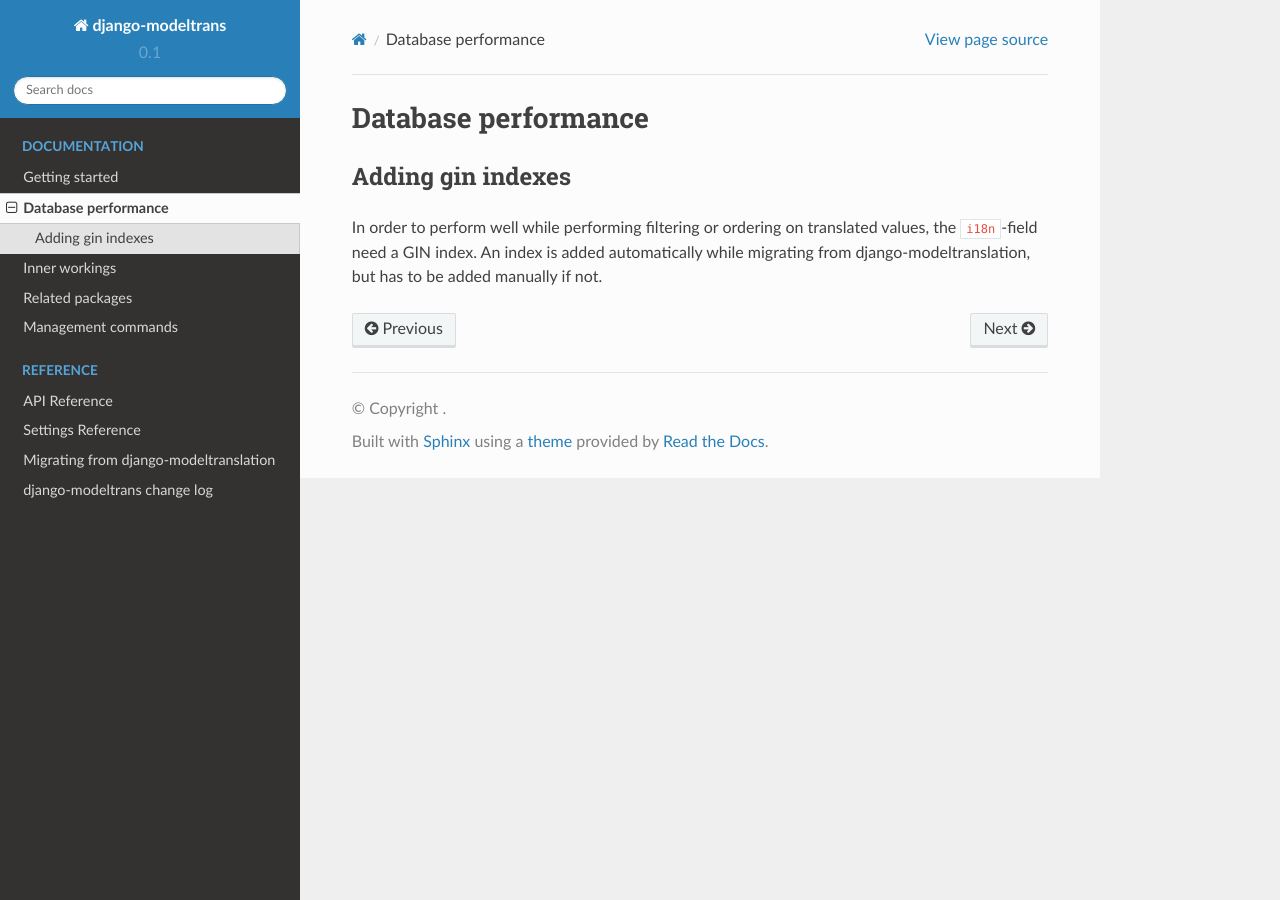
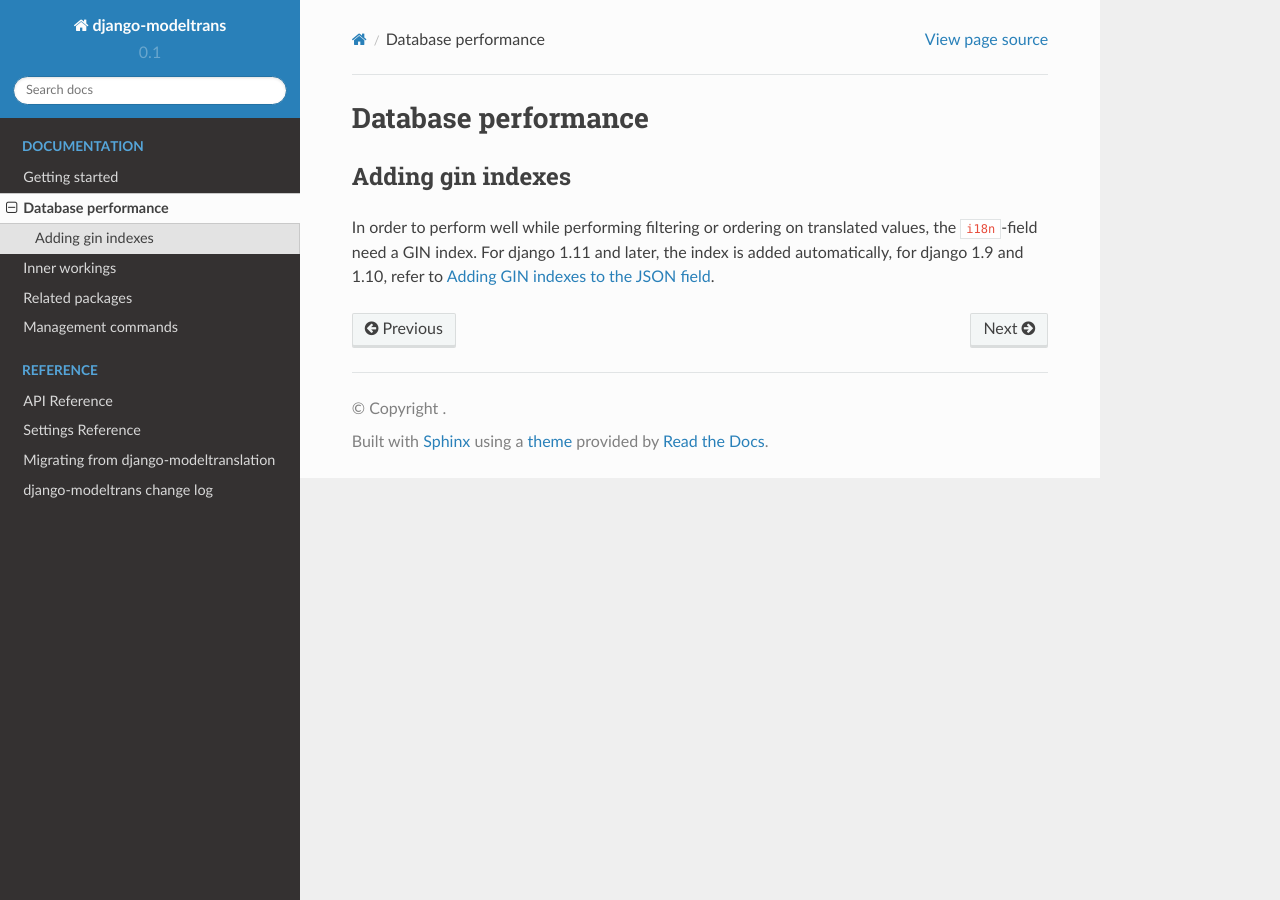
Before and after one commit to zostera/django-modeltrans, a Sphinx documentation site: the page built from docs/pages/performance.rst, in a window 1280 px wide. Built offline with Sphinx 7.4.7 and the Read the Docs theme 2.0.0, drawn with Linux system fonts in a browser that asks for light colours.

Commit message:
Update CHANGELOG, README and docs for some inner changes.

```diff
--- a/docs/pages/inner-workings.rst
+++ b/docs/pages/inner-workings.rst
@@ -96,8 +96,8 @@ value to order by::
         qs = Blog.objects.order_by('title_i18n')
 
     # SELECT ...,
-    # COALESCE((app_blog.i18n->>'title_de'), "app_blog"."title") AS "title_i18n_annotation"
-    # FROM "app_blog" ORDER BY "title_i18n_annotation" ASC
+    # FROM "app_blog"
+    # ORDER BY COALESCE((app_blog.i18n->>'title_de'), "app_blog"."title") ASC
 
 Results in the following ordering::
 
--- a/docs/pages/performance.rst
+++ b/docs/pages/performance.rst
@@ -5,6 +5,5 @@ Adding gin indexes
 ++++++++++++++++++
 
 In order to perform well while performing filtering or ordering on translated values,
-the ``i18n``-field need a GIN index.
-An index is added automatically while migrating from django-modeltranslation,
-but has to be added manually if not.
+the ``i18n``-field need a GIN index. For django 1.11 and later, the index is added
+automatically, for django 1.9 and 1.10, refer to :ref:`add_gin_index`.
```
Also changed, not shown: CHANGELOG.md (+5 -0 lines), README.md (+1 -0 lines).
